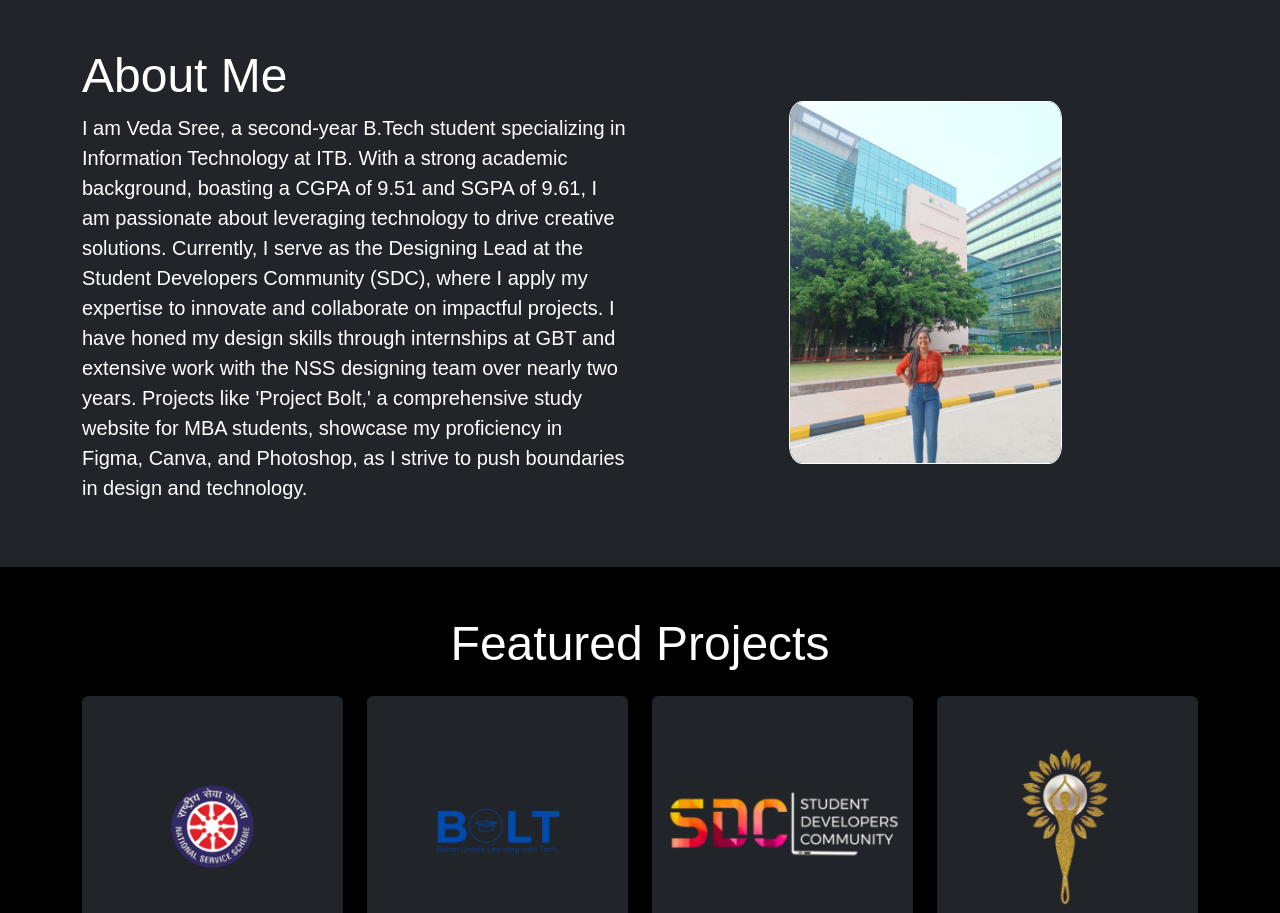
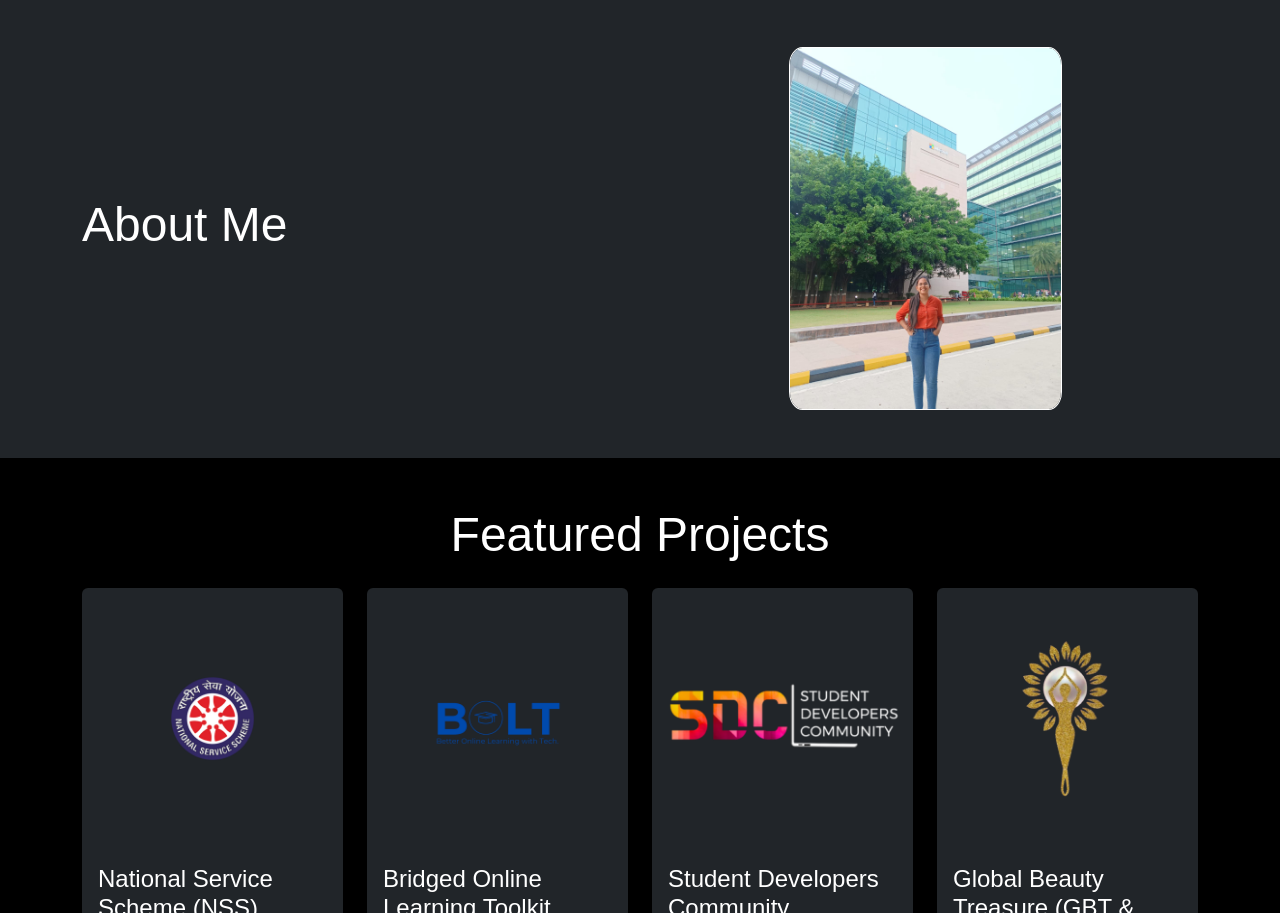
Before and after one commit to vedasree20/vedasree_portfolio, a plain HTML site: page index.html in a window 1280 px wide. Shown: the part 871-1784 px from the top of the page. Drawn offline with nearby package versions, Linux system fonts and the light colour scheme.

Commit message:
Update index.html

```diff
--- a/index.html
+++ b/index.html
@@ -50,9 +50,9 @@
                 <div class="row align-items-center">
                     <div class="col-md-6">
                         <h2 class="display-5">About Me</h2>
-                        <p class="lead">I am Veda Sree, a second-year B.Tech student specializing in Information Technology at ITB. With a strong academic background, boasting a CGPA of 9.51 and SGPA of 9.61, I am passionate about leveraging technology to drive creative solutions. Currently, I serve as the Designing Lead at the Student Developers Community (SDC), where I apply my expertise to innovate and collaborate on impactful projects. I have honed my design skills through internships at GBT and extensive work with the NSS designing team over nearly two years. Projects like 'Project Bolt,' a comprehensive study website for MBA students, showcase my proficiency in Figma, Canva, and Photoshop, as I strive to push boundaries in design and technology.
+<!--                         <p class="lead">I am Veda Sree, a second-year B.Tech student specializing in Information Technology at ITB. With a strong academic background, boasting a CGPA of 9.51 and SGPA of 9.61, I am passionate about leveraging technology to drive creative solutions. Currently, I serve as the Designing Lead at the Student Developers Community (SDC), where I apply my expertise to innovate and collaborate on impactful projects. I have honed my design skills through internships at GBT and extensive work with the NSS designing team over nearly two years. Projects like 'Project Bolt,' a comprehensive study website for MBA students, showcase my proficiency in Figma, Canva, and Photoshop, as I strive to push boundaries in design and technology.
 
-                        </p>
+                        </p> -->
                     </div>
                     <div class="col-md-6 text-center">
                         <img src="myimage.jpg" alt=" Photo" class="img-fluid">
```
